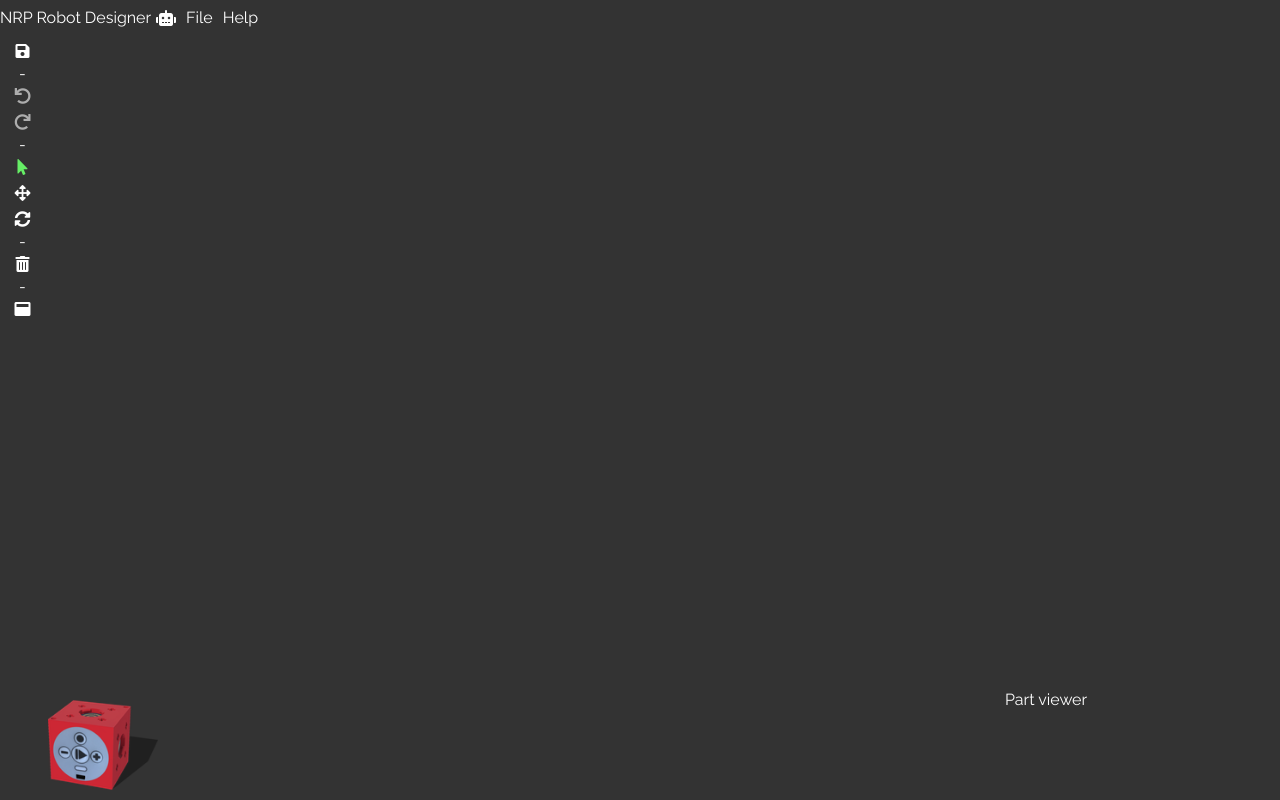
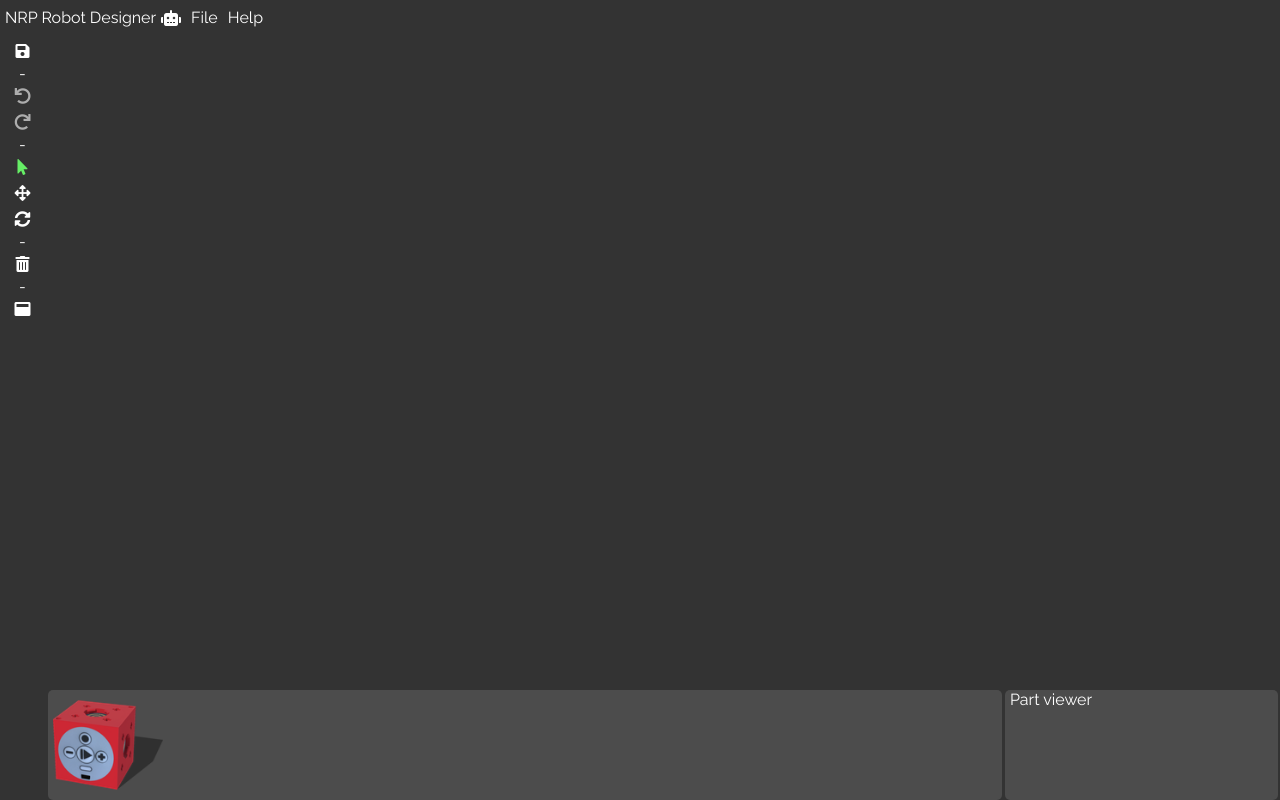
Before and after one commit to cyberbotics/robot-designer, a plain HTML site: page index.html in a window 1280 px wide. Drawn offline with nearby package versions, Linux system fonts and the light colour scheme.

Commit message:
Addborder to part browser and part viewer

```diff
--- a/index.html
+++ b/index.html
@@ -71,8 +71,8 @@
       <i class="fas fa-window-maximize" onclick="toggleFullScreen()"></i>
     </div>
     <div class="main" name="robotViewer" ondrop="drop(event)" ondragenter="dragEnter(event)" ondragover="dragOver(event)" ondragleave="dragLeave(event)" onmousemove="mouseMove(event)" onmousedown="mousedown(event)"></div>
-    <div class="sidebar"><t3>Part viewer</t3><div name="part-viewer"></div></div>
-    <div class="footer" name="assets-library-component"></div>
+    <div class="sidebar designer-group"><t3>Part viewer</t3><div name="part-viewer"></div></div>
+    <div class="footer designer-group" name="assets-library-component"></div>
   </div>
 
 </body>
--- a/style.css
+++ b/style.css
@@ -14,9 +14,7 @@
 }
 
 .nrp-robot-designer > div {
-  background-color: #333;
   color: white;
-  padding: 0;
   overflow: hidden;
 }
 
@@ -24,6 +22,7 @@
   grid-area: header;
   display: flex;
   align-items: center;
+  padding-left: 5px;
 }
 
 .menu {
@@ -35,11 +34,11 @@
 
 .main {
   grid-area: main;
-  background: red;
 }
 
 .sidebar {
   grid-area: sidebar;
+  margin-right: 2px;
 }
 
 .footer {
@@ -48,6 +47,12 @@
   flex-flow: row nowrap;
   align-items: center;
   overflow-x: scroll !important;
+}
+
+.designer-group {
+  background-color: #4c4c4c;
+  border-radius: 5px;
+  padding-left: 5px;
 }
 
 .part-icon {
```
